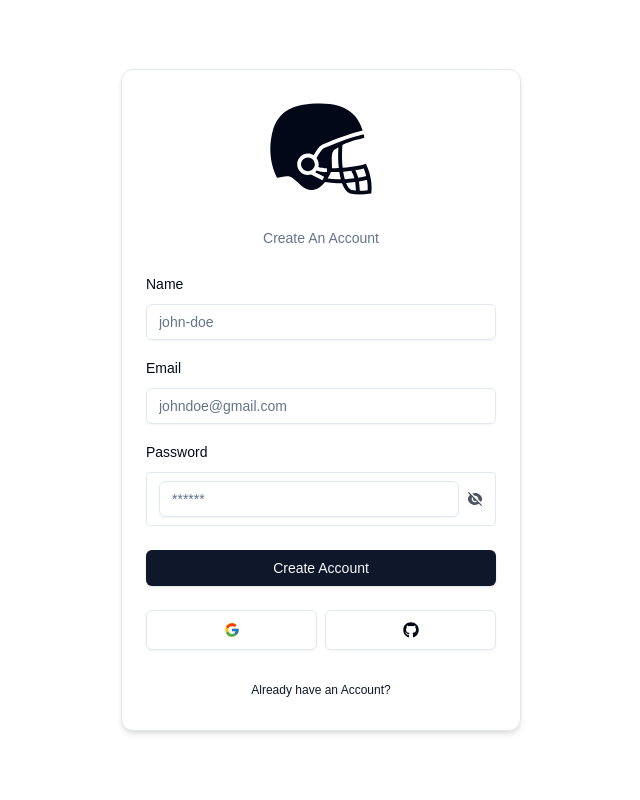
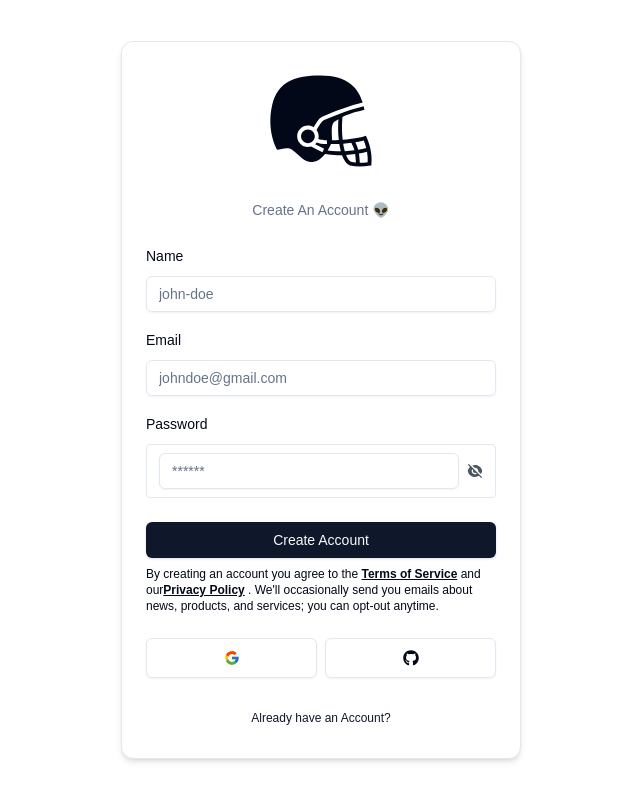
Before and after one commit to wkt3/toolkit, a Next.js app: page /register in a window 1280 px wide. Shown: the whole page, without its empty margins (319-959 px from the left). Built offline with nearby package versions, Linux system fonts and the light colour scheme; no server answers.

Commit message:
update terms n conditions on login form

```diff
--- /dev/null
+++ b/src/app/(auth)/privacy/page.tsx
@@ -0,0 +1,7 @@
+import React from "react";
+
+const PrivacyPage = () => {
+  return <div>PrivacyPage</div>;
+};
+
+export default PrivacyPage;
--- /dev/null
+++ b/src/app/(auth)/terms/page.tsx
@@ -0,0 +1,9 @@
+import React from 'react'
+
+const TermsPage = () => {
+  return (
+    <div>TermsPage</div>
+  )
+}
+
+export default TermsPage
--- a/src/components/auth/LoginForm.tsx
+++ b/src/components/auth/LoginForm.tsx
@@ -22,7 +22,7 @@ import { useSearchParams } from "next/navigation";
 import Link from "next/link";
 import { RiEyeFill, RiEyeOffFill } from "react-icons/ri";
 import { authLoginSliceSchema } from "@/store/slices/authLoginSliceSchema";
-
+import { useDebounce } from "@/hooks/useDebounce";
 
 const LoginForm = () => {
   const [showPassword, setShowPassword] = useState(false);
@@ -37,19 +37,33 @@ const LoginForm = () => {
   const [error, setError] = useState<string | undefined>("");
   const [success, setSuccess] = useState<string | undefined>("");
   const [isPending, startTransition] = useTransition();
+
   const form = useForm<z.infer<typeof authLoginSliceSchema>>({
     resolver: zodResolver(authLoginSliceSchema),
     defaultValues: {
       email: "",
       password: "",
-      code:"",
+      code: "",
     },
   });
+
+  //watch fields
+  const email = form.watch("email");
+  const password = form.watch("password");
+  const debouncedEmail = useDebounce(email, 1000);
+  const debouncedPassword = useDebounce(password, 1000);
+
   const onSubmit = (values: z.infer<typeof authLoginSliceSchema>) => {
     setError("");
     setSuccess("");
-
+    // here these values comes from sever action/login
+    //have to start transition for smooth ui and experience
     startTransition(() => {
+      //you can send debounced fields here
+      console.log("Submitting with debounce: ", {
+        email: debouncedEmail,
+        password: debouncedPassword,
+      });
       login(values)
         .then((data) => {
           if (data?.error) {
@@ -66,7 +80,7 @@ const LoginForm = () => {
           }
         })
         .catch(() => {
-          setError("Something went Wrong!!");
+          setError("Something went Wrong!!❌❌❌");
         });
     });
   };
@@ -168,6 +182,18 @@ const LoginForm = () => {
           </Button>
         </form>
       </Form>
+      <p className="text-xs mt-2">
+        By creating an account you agree to the{" "}
+        <Link className="font-bold underline" href="/terms">
+          Terms of Service
+        </Link>{" "}
+        and our
+        <Link className="font-bold underline" href="/privacy">
+          Privacy Policy
+        </Link>{" "}
+        . We'll occasionally send you emails about news, products, and services;
+        you can opt-out anytime.
+      </p>
     </CardWrapper>
   );
 };
--- a/src/components/auth/RegisterForm.tsx
+++ b/src/components/auth/RegisterForm.tsx
@@ -20,6 +20,8 @@ import { register } from "@/actionserver/register";
 import { useTransition } from "react";
 import { RiEyeFill, RiEyeOffFill } from "react-icons/ri";
 import { authRegisterSliceSchema } from "@/store/slices/authRegisterSliceSchema";
+import { useDebounce } from "@/hooks/useDebounce";
+import Link from "next/link";
 
 const RegisterForm = () => {
   const [showPassword, setShowPassword] = useState(false);
@@ -34,10 +36,28 @@ const RegisterForm = () => {
       password: "",
     },
   });
+
+  //watch fields
+  const name = form.watch("name");
+  const email = form.watch("email");
+  const password = form.watch("password");
+  const debouncedName = useDebounce(name, 1000);
+  const debouncedEmail = useDebounce(email, 1000);
+  const debouncedPassword = useDebounce(password, 1000);
+
   const onSubmit = (values: z.infer<typeof authRegisterSliceSchema>) => {
     setError("");
     setSuccess("");
+    // here these values comes from sever action/login
+    //have to start transition for smooth ui and experience
+
     startTransition(() => {
+      //you can send debounced fields here
+      console.log("Submitting with debounce: ", {
+        name: debouncedName,
+        email: debouncedEmail,
+        password: debouncedPassword,
+      });
       register(values).then((data) => {
         setError(data.error);
         setSuccess(data.success);
@@ -46,7 +66,7 @@ const RegisterForm = () => {
   };
   return (
     <CardWrapper
-      headerLabel="Create An Account"
+      headerLabel="Create An Account 👽"
       backButtonLabel="Already have an Account?"
       backButtonHref="/signin"
       showSocial
@@ -126,6 +146,18 @@ const RegisterForm = () => {
           </Button>
         </form>
       </Form>
+      <p className="text-xs mt-2">
+        By creating an account you agree to the{" "}
+        <Link className="font-bold underline" href="/terms">
+          Terms of Service
+        </Link>{" "}
+        and our
+        <Link className="font-bold underline" href="/privacy">
+          Privacy Policy
+        </Link>{" "}
+        . We'll occasionally send you emails about news, products, and services;
+        you can opt-out anytime.
+      </p>
     </CardWrapper>
   );
 };
--- /dev/null
+++ b/src/hooks/useDebounce.ts
@@ -0,0 +1,13 @@
+// hooks/useDebounce.ts
+import { useEffect, useState } from "react";
+
+export function useDebounce<T>(value: T, delay = 1000): T {
+  const [debouncedValue, setDebouncedValue] = useState(value);
+
+  useEffect(() => {
+    const timer = setTimeout(() => setDebouncedValue(value), delay);
+    return () => clearTimeout(timer);
+  }, [value, delay]);
+
+  return debouncedValue;
+}
--- a/src/routes.ts
+++ b/src/routes.ts
@@ -8,6 +8,8 @@ export const publicRoutes = [
   "/main",
   "/dashboard",
   "/error",
+  "/terms",
+  "/privacy",
 ];
 
 /**
```
